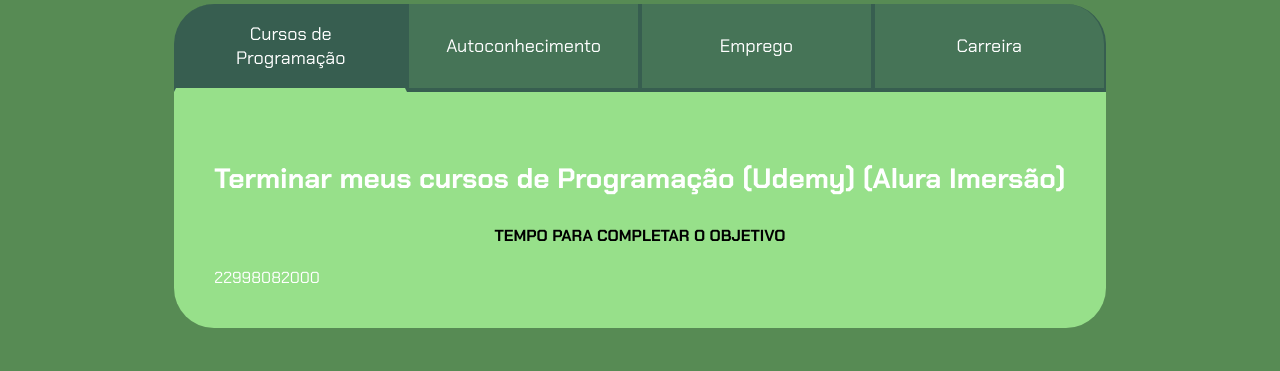
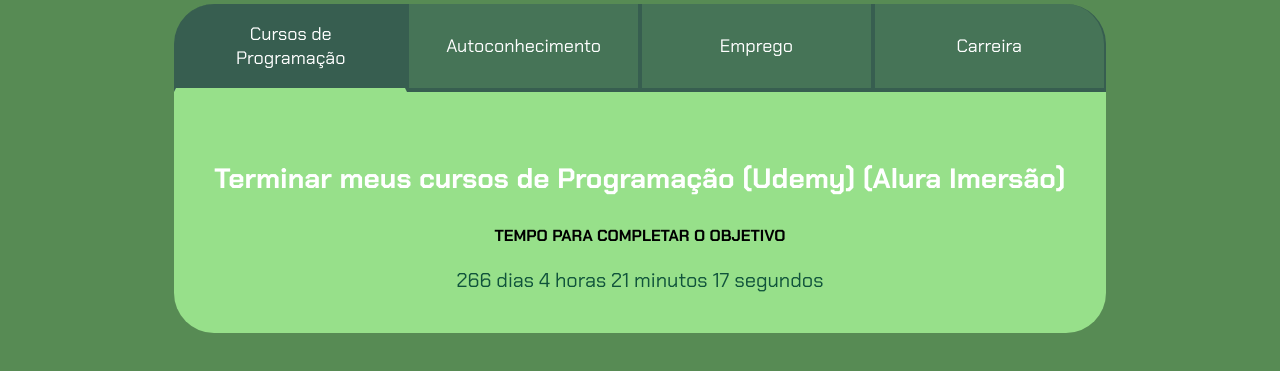
Before and after one commit to lucasrosa6/Projeto-de-Vida, a plain HTML site: page index.html in a window 1280 px wide. Shown: the part 99-470 px from the top of the page. Drawn offline with Linux system fonts and the light colour scheme.

Commit message:
Add files via upload

```diff
--- a/main.js
+++ b/main.js
@@ -18,7 +18,45 @@ for (let i=0; i < botoes.length; i++){
 }
 
 const contadores = document.querySelectorAll(".contador");
+//Define os objetivos de tempos para os contadores
 const tempoObjetivo1 = new Date("2026-01-01T00:00:00");
+const tempoObjetivo2 = new Date("2026-01-01T00:00:00");
+const tempoObjetivo3 = new Date("2026-01-01T00:00:00");
+const tempoObjetivo4 = new Date("2026-01-01T00:00:00");
 
-let tempoAtual = new Date();
-contadores[0].textContent = tempoObjetivo1 - tempoAtual;
+//Armazena as datas em array para facilitar o acesso
+const tempos = [tempoObjetivo1, tempoObjetivo2, tempoObjetivo3, tempoObjetivo4];
+
+function calculaTempo(tempoObjetivo){
+    let temppoAtual = new Date();
+    let tempoFinal = tempoObjetivo - temppoAtual;
+
+    let segundos = Math.floor(tempoFinal / 1000);
+    let minutos = Math.floor(segundos / 60);
+    let horas = Math.floor(minutos / 60);
+    let dias = Math.floor(horas / 24);
+
+    segundos %= 60;
+    minutos %= 60;
+    horas %= 24;
+
+    if (tempoFinal > 0){
+        return dias + " dias " + horas + " horas " + minutos + " minutos " + segundos + " segundos ";
+    }
+    else{
+        return "Prazo Finalizado";
+    }
+}
+
+function atualizaCronometro(){
+    for (let i = 0; i < contadores.length; i++){
+        contadores[i].textContent = calculaTempo(tempos[i]);
+    }
+}
+
+function comecaCronometro(){
+    atualizaCronometro();
+    setInterval(atualizaCronometro, 1000);
+}
+
+comecaCronometro();
--- a/style.css
+++ b/style.css
@@ -92,6 +92,13 @@ body {
     text-transform: uppercase;
 }
 
+.contador{
+    font-size: 20px;
+    text-align: center;
+    color: #10533b;
+    font-style: 900;
+}
+
 @media screen and (min-width: 768px){
     .botoes{
         display: flex;
```
